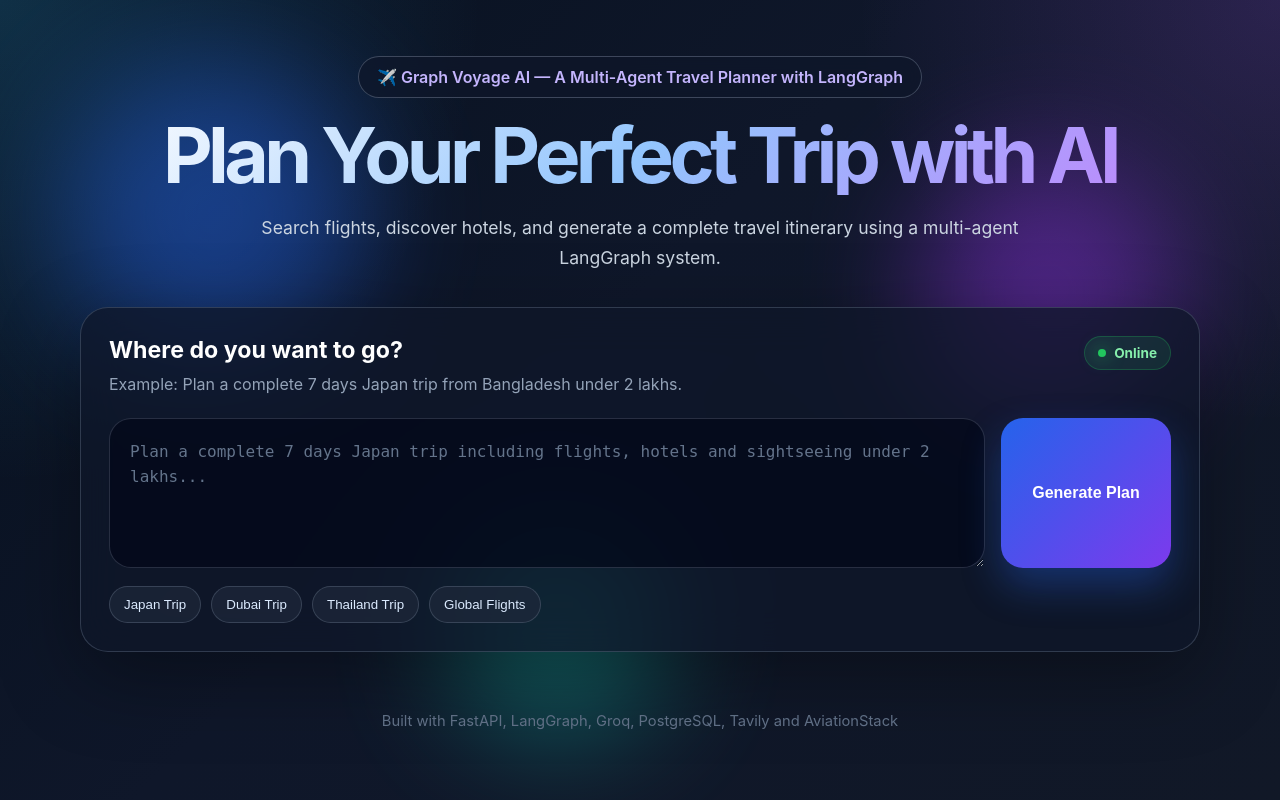
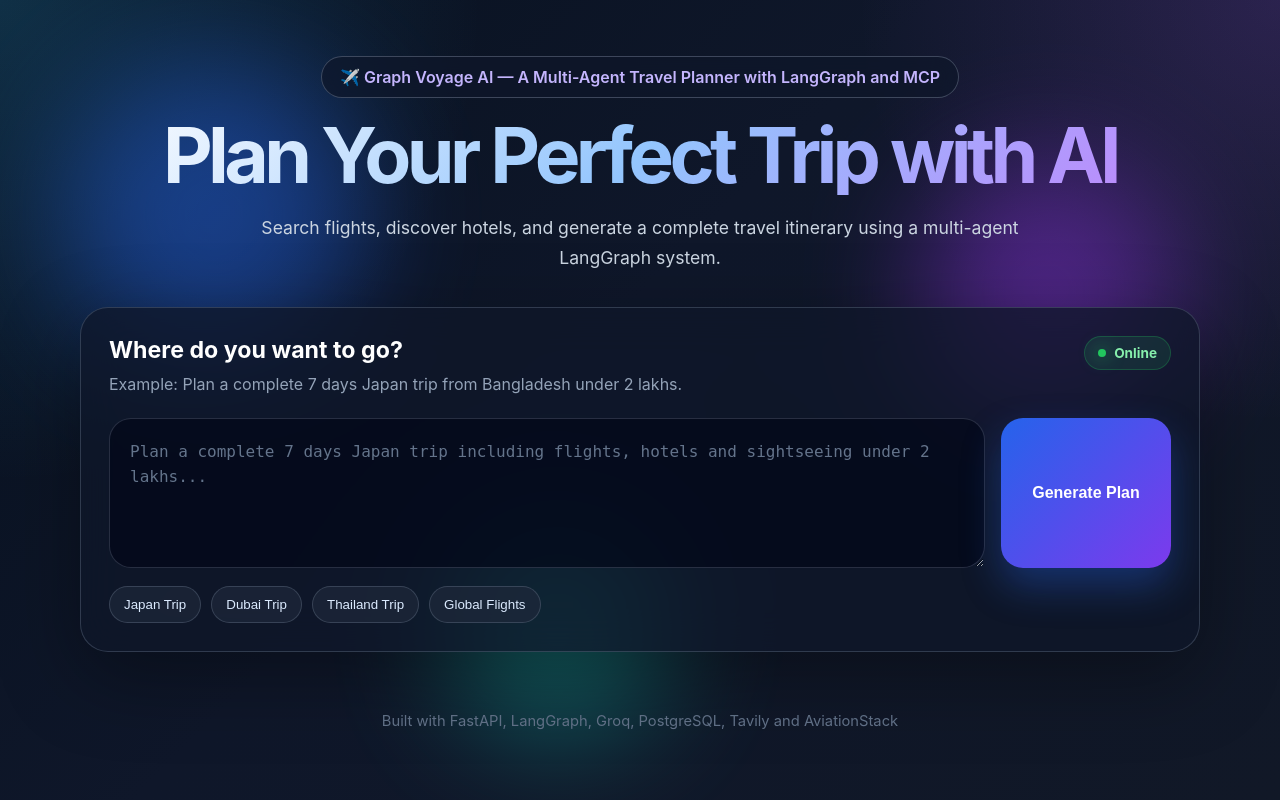
Before and after one commit to aryan2574/graph-voyage-ai, a FastAPI app: page / in a window 1280 px wide. Run offline with FastAPI, Linux system fonts and the light colour scheme; some libraries are stand-ins or nearby versions.

Commit message:
Update name of application

```diff
--- a/templates/index.html
+++ b/templates/index.html
@@ -23,7 +23,7 @@
 
         <section class="hero-section">
             <div class="badge">
-                ✈️ Graph Voyage AI — A Multi-Agent Travel Planner with LangGraph
+                ✈️ Graph Voyage AI — A Multi-Agent Travel Planner with LangGraph and MCP
             </div>
 
             <h1>
```
